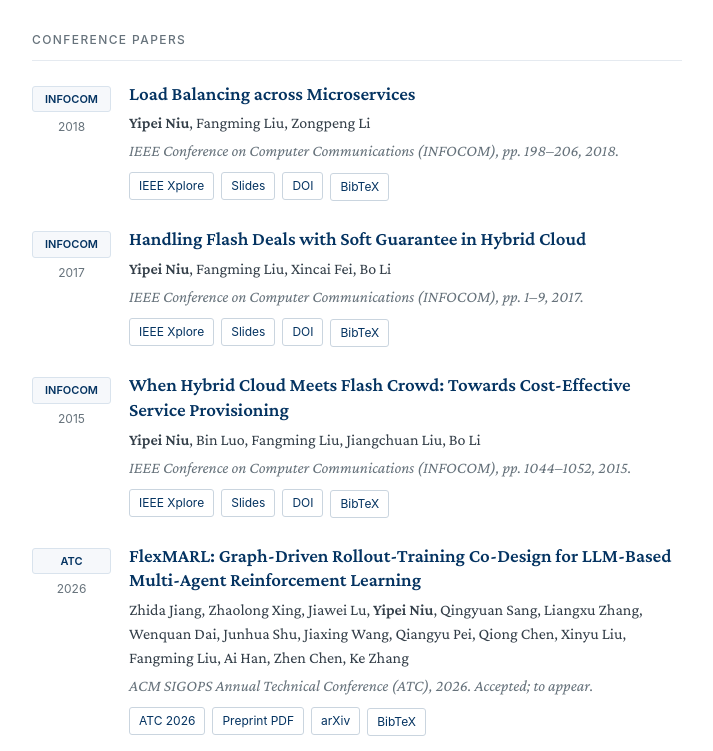
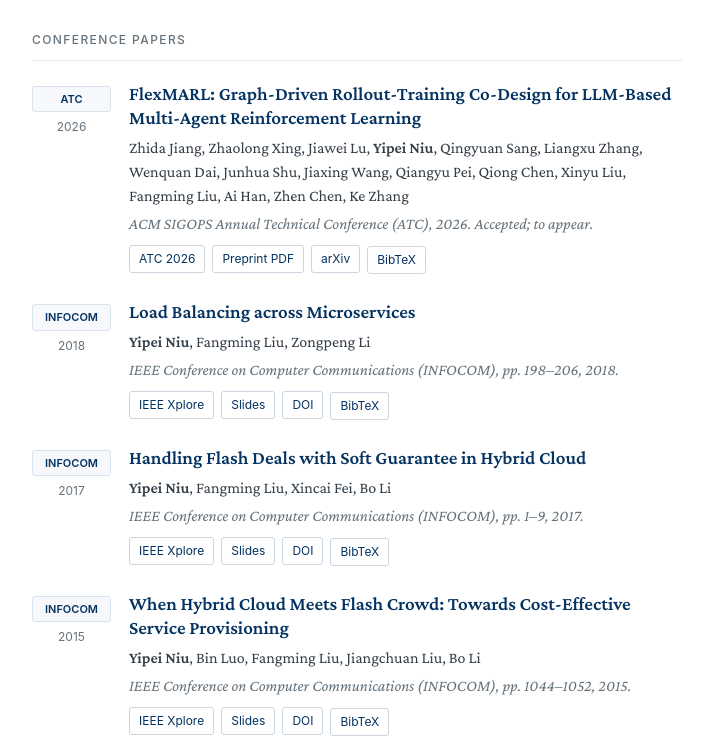
Before and after one commit to niuypei/niuypei.github.io, a plain HTML site: page index.html in a window 1280 px wide. Shown: the part 1609-2360 px from the top of the page, without its empty margins (435-1148 px from the left). Drawn offline with Linux system fonts and the light colour scheme.

Commit message:
Pin FlexMARL first in conference publications

```diff
--- a/content/publications.json
+++ b/content/publications.json
@@ -62,7 +62,8 @@
       "eprint": "2602.09578",
       "archivePrefix": "arXiv",
       "primaryClass": "cs.LG"
-    }
+    },
+    "pinned": true
   },
   {
     "id": "combofunc-tpds-2024",
--- a/docs/flexmarl-atc-2026-update.json
+++ b/docs/flexmarl-atc-2026-update.json
@@ -40,6 +40,6 @@
     "The original preprint is updated in place rather than added as a duplicate publication. The stable record id is preserved.",
     "The article is categorized as a conference paper; exact publication date, conference DOI, and pages are not confirmed.",
     "The arXiv DOI belongs to the preprint and is not used as a conference-paper DOI.",
-    "The prior first-author-first ordering rule continues to apply, placing this paper first among non-first-author conference papers."
+    "At the owner's request, this paper has pinned: true in content/publications.json and appears first within Conference papers. Demystifying the Cost of Serverless Computing remains pinned first within Journal articles. The remaining papers in each type retain first-author-first ordering, with each group sorted by publication date descending."
   ]
 }
--- a/index.html
+++ b/index.html
@@ -128,7 +128,20 @@
   doi = {10.1007/s11036-016-0738-0},
   url = {https://link.springer.com/article/10.1007/s11036-016-0738-0}
 }</code></pre></details></div></div>
-    </article></li></ol><h3 class="publication-group">Conference papers</h3><ol class="bibliography"><li><article id="microservices-infocom-2018" class="publication" aria-labelledby="microservices-infocom-2018-title">
+    </article></li></ol><h3 class="publication-group">Conference papers</h3><ol class="bibliography"><li><article id="flexmarl-arxiv-2026" class="publication" aria-labelledby="flexmarl-arxiv-2026-title">
+      <div class="publication-meta"><span class="venue-tag">ATC</span><span class="publication-year">2026</span></div>
+      <div class="publication-body"><h4 id="flexmarl-arxiv-2026-title" class="publication-title">FlexMARL: Graph-Driven Rollout-Training Co-Design for LLM-Based Multi-Agent Reinforcement Learning</h4>
+      <p class="authors">Zhida Jiang, Zhaolong Xing, Jiawei Lu, <strong>Yipei Niu</strong>, Qingyuan Sang, Liangxu Zhang, Wenquan Dai, Junhua Shu, Jiaxing Wang, Qiangyu Pei, Qiong Chen, Xinyu Liu, Fangming Liu, Ai Han, Zhen Chen, Ke Zhang</p><p class="venue"><em>ACM SIGOPS Annual Technical Conference (ATC), 2026. Accepted; to appear.</em></p>
+
+      <div class="paper-links"><a href="https://atc.sigops.org/2026/schedule.html" aria-label="ATC 2026: FlexMARL: Graph-Driven Rollout-Training Co-Design for LLM-Based Multi-Agent Reinforcement Learning">ATC 2026</a><a href="https://arxiv.org/pdf/2602.09578" aria-label="Preprint PDF: FlexMARL: Graph-Driven Rollout-Training Co-Design for LLM-Based Multi-Agent Reinforcement Learning">Preprint PDF</a><a href="https://arxiv.org/abs/2602.09578" aria-label="arXiv: FlexMARL: Graph-Driven Rollout-Training Co-Design for LLM-Based Multi-Agent Reinforcement Learning">arXiv</a><details class="citation"><summary aria-label="BibTeX: FlexMARL: Graph-Driven Rollout-Training Co-Design for LLM-Based Multi-Agent Reinforcement Learning">BibTeX</summary><pre><code>@inproceedings{flexmarl-arxiv-2026,
+  title = {{FlexMARL: Graph-Driven Rollout-Training Co-Design for LLM-Based Multi-Agent Reinforcement Learning}},
+  author = {Zhida Jiang and Zhaolong Xing and Jiawei Lu and Yipei Niu and Qingyuan Sang and Liangxu Zhang and Wenquan Dai and Junhua Shu and Jiaxing Wang and Qiangyu Pei and Qiong Chen and Xinyu Liu and Fangming Liu and Ai Han and Zhen Chen and Ke Zhang},
+  year = {2026},
+  booktitle = {2026 ACM SIGOPS Annual Technical Conference (ATC 2026)},
+  note = {Accepted; to appear},
+  url = {https://atc.sigops.org/2026/accepted.html}
+}</code></pre></details></div></div>
+    </article></li><li><article id="microservices-infocom-2018" class="publication" aria-labelledby="microservices-infocom-2018-title">
       <div class="publication-meta"><span class="venue-tag">INFOCOM</span><span class="publication-year">2018</span></div>
       <div class="publication-body"><h4 id="microservices-infocom-2018-title" class="publication-title">Load Balancing across Microservices</h4>
       <p class="authors"><strong>Yipei Niu</strong>, Fangming Liu, Zongpeng Li</p><p class="venue"><em>IEEE Conference on Computer Communications (INFOCOM), pp. 198–206, 2018.</em></p>
@@ -169,19 +182,6 @@
   pages = {1044--1052},
   doi = {10.1109/INFOCOM.2015.7218477},
   url = {https://ieeexplore.ieee.org/document/7218477/}
-}</code></pre></details></div></div>
-    </article></li><li><article id="flexmarl-arxiv-2026" class="publication" aria-labelledby="flexmarl-arxiv-2026-title">
-      <div class="publication-meta"><span class="venue-tag">ATC</span><span class="publication-year">2026</span></div>
-      <div class="publication-body"><h4 id="flexmarl-arxiv-2026-title" class="publication-title">FlexMARL: Graph-Driven Rollout-Training Co-Design for LLM-Based Multi-Agent Reinforcement Learning</h4>
-      <p class="authors">Zhida Jiang, Zhaolong Xing, Jiawei Lu, <strong>Yipei Niu</strong>, Qingyuan Sang, Liangxu Zhang, Wenquan Dai, Junhua Shu, Jiaxing Wang, Qiangyu Pei, Qiong Chen, Xinyu Liu, Fangming Liu, Ai Han, Zhen Chen, Ke Zhang</p><p class="venue"><em>ACM SIGOPS Annual Technical Conference (ATC), 2026. Accepted; to appear.</em></p>
-
-      <div class="paper-links"><a href="https://atc.sigops.org/2026/schedule.html" aria-label="ATC 2026: FlexMARL: Graph-Driven Rollout-Training Co-Design for LLM-Based Multi-Agent Reinforcement Learning">ATC 2026</a><a href="https://arxiv.org/pdf/2602.09578" aria-label="Preprint PDF: FlexMARL: Graph-Driven Rollout-Training Co-Design for LLM-Based Multi-Agent Reinforcement Learning">Preprint PDF</a><a href="https://arxiv.org/abs/2602.09578" aria-label="arXiv: FlexMARL: Graph-Driven Rollout-Training Co-Design for LLM-Based Multi-Agent Reinforcement Learning">arXiv</a><details class="citation"><summary aria-label="BibTeX: FlexMARL: Graph-Driven Rollout-Training Co-Design for LLM-Based Multi-Agent Reinforcement Learning">BibTeX</summary><pre><code>@inproceedings{flexmarl-arxiv-2026,
-  title = {{FlexMARL: Graph-Driven Rollout-Training Co-Design for LLM-Based Multi-Agent Reinforcement Learning}},
-  author = {Zhida Jiang and Zhaolong Xing and Jiawei Lu and Yipei Niu and Qingyuan Sang and Liangxu Zhang and Wenquan Dai and Junhua Shu and Jiaxing Wang and Qiangyu Pei and Qiong Chen and Xinyu Liu and Fangming Liu and Ai Han and Zhen Chen and Ke Zhang},
-  year = {2026},
-  booktitle = {2026 ACM SIGOPS Annual Technical Conference (ATC 2026)},
-  note = {Accepted; to appear},
-  url = {https://atc.sigops.org/2026/accepted.html}
 }</code></pre></details></div></div>
     </article></li><li><article id="postman-atc-2019" class="publication" aria-labelledby="postman-atc-2019-title">
       <div class="publication-meta"><span class="venue-tag">ATC</span><span class="publication-year">2019</span></div>
```
Also changed, not shown: 2 other files.
